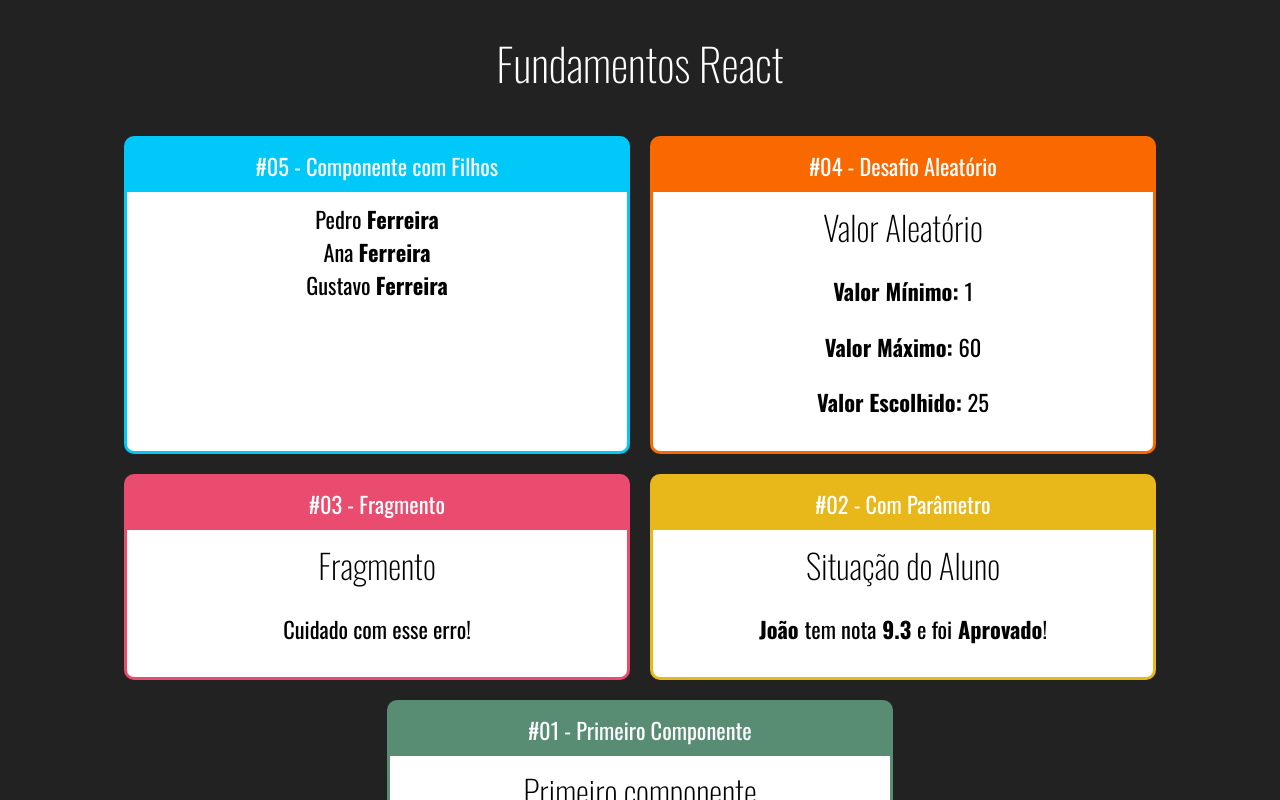
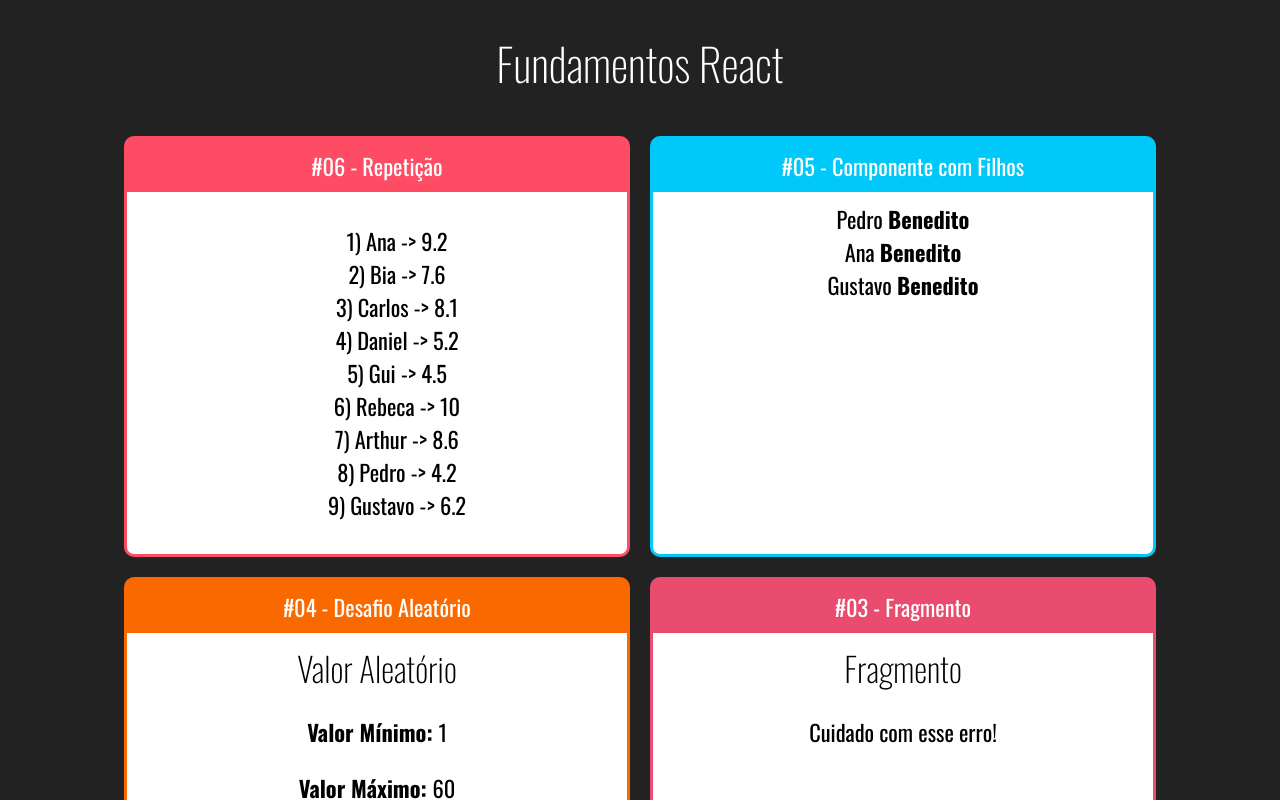
Before and after one commit to lukendev/fundamentos-react, a React (Create React App) app: page / in a window 1280 px wide. Shown: the top 800 px of the page. Built offline with nearby package versions, Linux system fonts and the light colour scheme.

Commit message:
feat: Loop

```diff
--- a/src/App.jsx
+++ b/src/App.jsx
@@ -3,6 +3,7 @@
 
 import Card from './components/layout/Card'
 
+import ListaAlunos from './components/repeticao/ListaAlunos'
 import Familia from './components/basicos/Familia'
 import FamiliaMembro from './components/basicos/FamiliaMembro'
 import Aleatorio from './components/basicos/Aleatorio'
@@ -17,8 +18,12 @@
 
         <div className="Cards">
 
+            <Card titulo="#06 - Repetição" color="#FF4C65">
+                <ListaAlunos></ListaAlunos>
+            </Card>
+
             <Card titulo="#05 - Componente com Filhos" color="#00C8F8">
-                <Familia sobrenome="Ferreira">
+                <Familia sobrenome="Benedito">
                     <FamiliaMembro nome="Pedro" />
                     <FamiliaMembro nome="Ana" />
                     <FamiliaMembro nome="Gustavo" />
--- /dev/null
+++ b/src/components/repeticao/ListaAlunos.jsx
@@ -0,0 +1,23 @@
+import React from 'react'
+import alunos from '../../data/alunos'
+
+export default (props) => {
+
+    const alunosLI = alunos.map((aluno) => {
+        return (
+            <li key={aluno.id}>
+                {aluno.id}) {aluno.nome} -> {aluno.nota}
+            </li>
+
+        )
+    });
+
+    return (
+        <div>
+            <ul style={{ listStyle: 'none'}}>
+                {alunosLI}
+            </ul>
+        </div>
+    )
+
+}
--- /dev/null
+++ b/src/data/alunos.js
@@ -0,0 +1,11 @@
+export default [
+    {id: 1, nome: 'Ana', nota: 9.2},
+    {id: 2, nome: 'Bia', nota: 7.6},
+    {id: 3, nome: 'Carlos', nota: 8.1},
+    {id: 4, nome: 'Daniel', nota: 5.2},
+    {id: 5, nome: 'Gui', nota: 4.5},
+    {id: 6, nome: 'Rebeca', nota: 10.0},
+    {id: 7, nome: 'Arthur', nota: 8.6},
+    {id: 8, nome: 'Pedro', nota: 4.2},
+    {id: 9, nome: 'Gustavo', nota: 6.2}
+]
```
Also changed, not shown: 1 other file (tests, documents, lock files or other folders).
